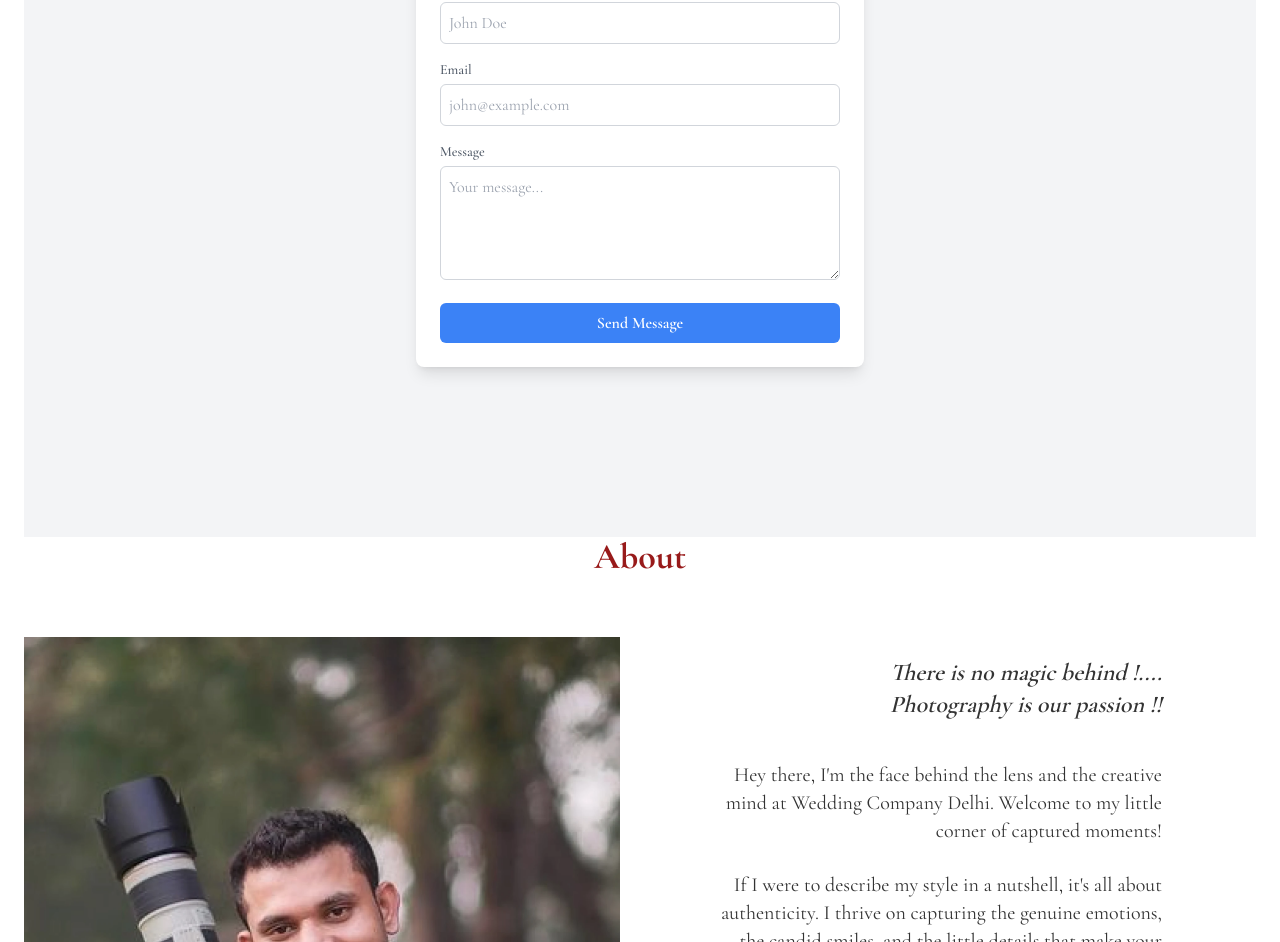
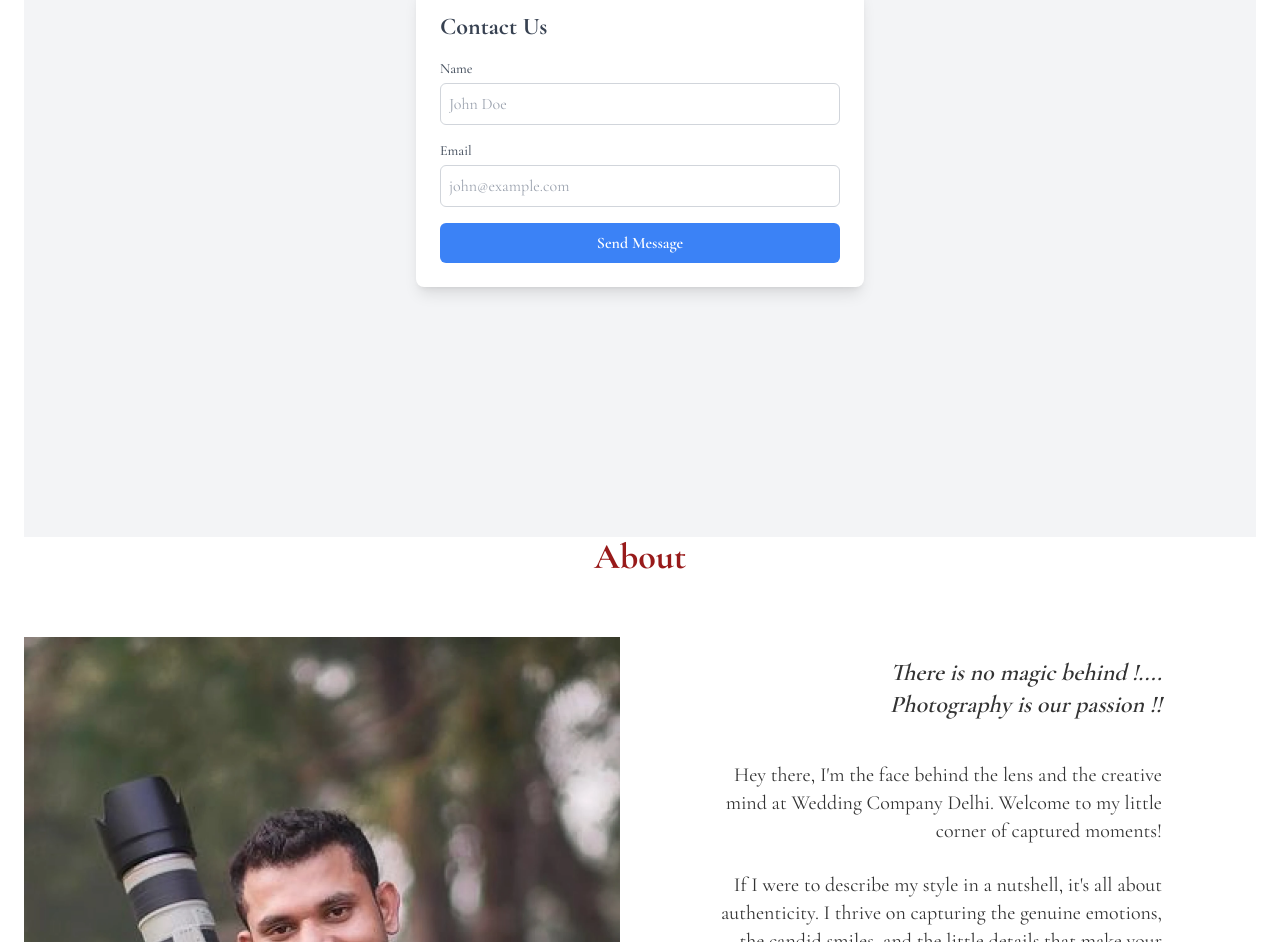
Before and after one commit to jitenaman/mynextapp, a Next.js app: page / in a window 1280 px wide. Shown: the part 6928-7870 px from the top of the page. Built offline with nearby package versions, Linux system fonts and the light colour scheme; a web font is replaced by a local one.

Commit message:
Update About.tsx

```diff
--- a/src/components/pages/About.tsx
+++ b/src/components/pages/About.tsx
@@ -34,19 +34,9 @@
           />
         </div>
 
-        <div>
-          <label className="block text-sm font-medium text-gray-600">Message</label>
-          <textarea
-            rows="4"
-            className="mt-1 w-full p-2 border border-gray-300 rounded-md focus:outline-none focus:ring-2 focus:ring-blue-500"
-            placeholder="Your message..."
-          ></textarea>
-        </div>
-
         <button
           type="submit"
-          className="w-full bg-blue-500 hover:bg-blue-600 text-white font-semibold py-2 px-4 rounded-md"
-        >
+          className="w-full bg-blue-500 hover:bg-blue-600 text-white font-semibold py-2 px-4 rounded-md">
           Send Message
         </button>
       </form>
```
